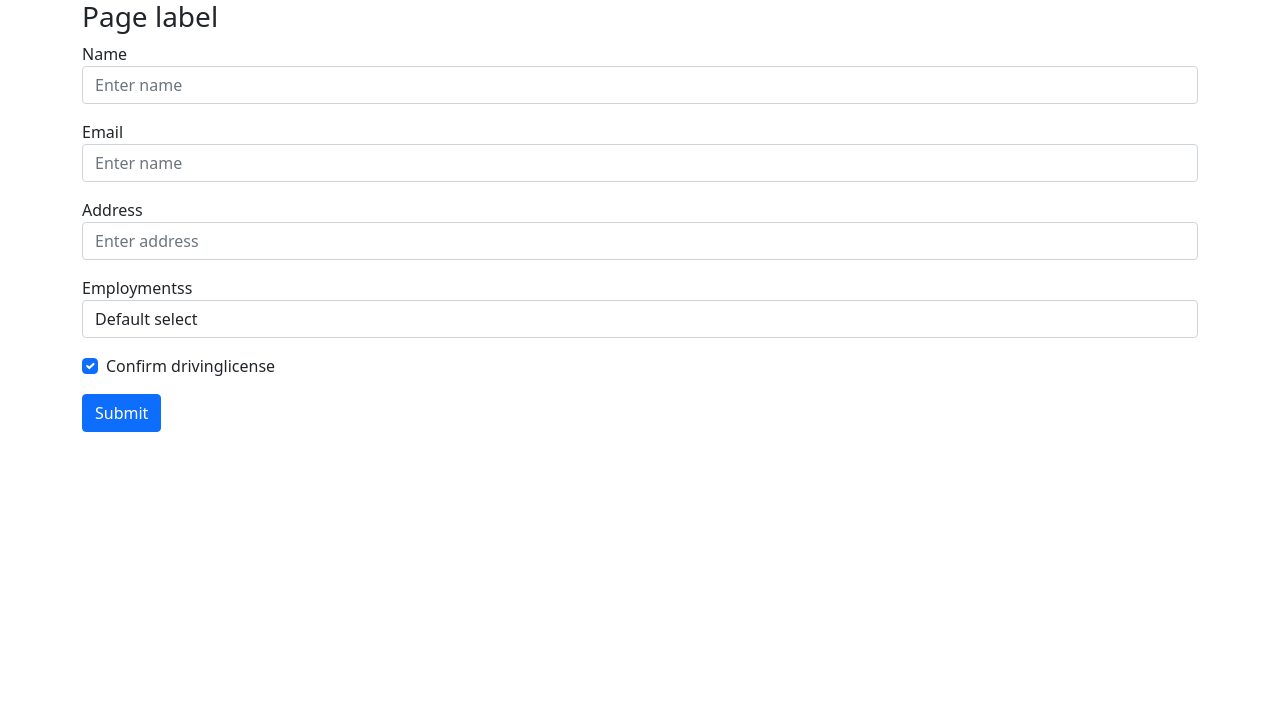
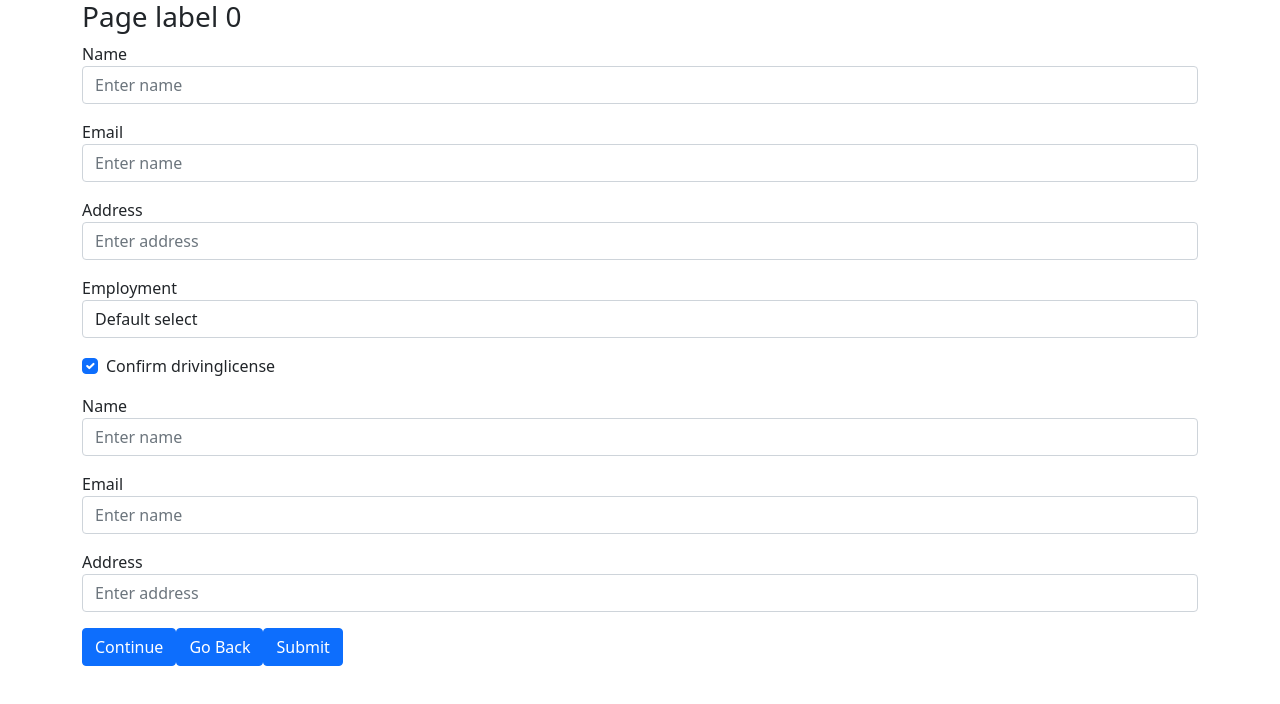
Before and after one commit to uridreiblatt/neophram, a React (Create React App) app: page / in a window 1280 px wide. Shown: the top 704 px of the page. Built offline with nearby package versions, Linux system fonts and the light colour scheme.

Commit message:
dynamic Stage form

```diff
--- a/src/App.js
+++ b/src/App.js
@@ -2,14 +2,34 @@ import formJSON from './Elements/formElement.json';
 import { FormContext } from './FormContext';
 import { useState, useEffect } from 'react';
 import Element from './components/Element';
+import ConfirmForm from './components/ConfirmForm'
 console.log('formJSON',formJSON)
 function App() {
   const [elements, setElements] = useState(null);
+  const [stageFormStep, setstageFormStep] = useState(0);
+  const nextStep = (e) => {
+    var newstageFormStep = stageFormStep
+    e.preventDefault();
+    newstageFormStep=newstageFormStep+1
+    console.log(elements.pages.length)
+    if (newstageFormStep >=elements.pages.length ) return;
 
+    setstageFormStep(newstageFormStep);
+  };
+  const prevStep = (e) => {
+    var newstageFormStep = stageFormStep
+    e.preventDefault();
+    newstageFormStep=newstageFormStep-1
+    console.log(newstageFormStep)
+    if (newstageFormStep<0) return;
+    setstageFormStep(newstageFormStep);
+  };
   const handleSubmit = ()=>{
     console.log('submit')
-    alert(elements)
+    var value_elemnet = elements.fields.map((field,i)=> field.field_value)
+    alert( JSON.stringify(value_elemnet))
     }
+
     const handleChange = (id, event) => {
       const newElements = { ...elements }
       newElements.fields.forEach(field => {
@@ -27,37 +47,39 @@ function App() {
       setElements(newElements)
       });
       }
+
   useEffect(()=>{
   setElements(formJSON[0])
   },[])
 
-  const { fields, page_label } = elements ?? {}
+
+
+
+  const { fields, page_label, pages } = elements ?? {}
   return (
-    <FormContext.Provider value={{handleChange}}>
+
+    <FormContext.Provider value={{handleChange,handleSubmit}}>
     <div className="container">
       <form>
-        <h3>{page_label}</h3>
+        <h3>{page_label} {stageFormStep}</h3>
+
         {fields ? fields.map((field, i) => <div key={i}><Element field={field} /><p></p></div>) : null}
 
-        {/* <div className="form-group">
-          <label htmlFor="exampleInputEmail1">Email address</label>
-          <input type="email" className="form-control" id="exampleInputEmail1" aria-describedby="emailHelp" placeholder="Enter email" />
-          <small id="emailHelp" className="form-text text-muted">We'll never share your email with anyone else.</small>
-        </div>
-        <div className="form-group">
-          <label htmlFor="exampleInputPassword1">Password</label>
-          <input type="password" className="form-control" id="exampleInputPassword1" placeholder="Password" />
-        </div>
-        <div className="form-check">
-          <input type="checkbox" className="form-check-input" id="exampleCheck1" />
-          <label className="form-check-label" htmlFor="exampleCheck1">Check me out</label>
-        </div>
-        <select class="form-select" aria-label="Default select example">
-          <option selected>Open this select menu</option>
-          <option value="1">One</option>
-          <option value="2">Two</option>
-          <option value="3">Three</option>
-        </select>*/}
+
+        {
+            pages ? pages.map((page,i)=>
+                        (stageFormStep === i ?
+                                              page.fields ?
+                                                            page.fields.map((field, i) => <div key={i}><Element field={field} /><p></p></div>)
+                                                          : null
+                                           : null))
+                  :null
+        }
+
+
+
+        <button  className="btn btn-primary" onClick={nextStep}>Continue</button>
+        <button  className="btn btn-primary" onClick={prevStep}>Go Back</button>
         <button type="submit" className="btn btn-primary" onClick={handleSubmit}>Submit</button>
       </form>
     </div>
--- a/src/Elements/formElement.json
+++ b/src/Elements/formElement.json
@@ -1,59 +1,126 @@
 [
     {
-        "page_label":"Page label",
-        "fields" :[
+        "page_label": "Page label",
+        "pages": [
             {
-                "field_id":"english_name",
-                "field_label":"Name",
-                "field_mandatory":"yes",
-                "field_placeholder":"Enter name",
-                "field_type":"text",
-                "field_value":""
-
-            },
-            {
-                "field_id":"email",
-                "field_label":"Email",
-                "field_mandatory":"yes",
-                "field_placeholder":"Enter name",
-                "field_type":"email",
-                "field_value":""
-
-            },
-            {
-                "field_id":"address",
-                "field_label":"Address",
-                "field_mandatory":"yes",
-                "field_placeholder":"Enter address",
-                "field_type":"text",
-                "field_value":""
-
-            },
-            {
-                "field_id":"employment",
-                "field_label":"Employment",
-                "field_mandatory":"yes",
-                "field_placeholder":"Enter name",
-                "field_type":"select",
-                "field_value":"Part-time",
-                "field_options":
-                [
-                    {"option_label":  "Part-time"},
-                    {"option_label":  "Full-time"}
+                "fields": [
+                    {
+                        "field_id": "english_name",
+                        "field_label": "Name",
+                        "field_mandatory": "yes",
+                        "field_placeholder": "Enter name",
+                        "field_type": "text",
+                        "field_value": ""
+                    },
+                    {
+                        "field_id": "email",
+                        "field_label": "Email",
+                        "field_mandatory": "yes",
+                        "field_placeholder": "Enter name",
+                        "field_type": "email",
+                        "field_value": ""
+                    },
+                    {
+                        "field_id": "address",
+                        "field_label": "Address",
+                        "field_mandatory": "yes",
+                        "field_placeholder": "Enter address",
+                        "field_type": "text",
+                        "field_value": ""
+                    }
                 ]
             },
             {
-                "field_id":"driving_license",
-                "field_label":"Confirm drivinglicense",
-                "field_mandatory":"yes",
-                "field_placeholder":"Enter name",
-                "field_type":"checkbox",
-                "field_value":"checked"
+                "fields": [
+                    {
+                        "field_id": "employment",
+                        "field_label": "Employment",
+                        "field_mandatory": "yes",
+                        "field_placeholder": "Enter name",
+                        "field_type": "select",
+                        "field_value": "Part-time",
+                        "field_options": [
+                            {
+                                "option_label": "Part-time"
+                            },
+                            {
+                                "option_label": "Full-time"
+                            }
+                        ]
+                    },
+                    {
+                        "field_id": "driving_license",
+                        "field_label": "Confirm drivinglicense",
+                        "field_mandatory": "yes",
+                        "field_placeholder": "Enter name",
+                        "field_type": "checkbox",
+                        "field_value": "checked"
+                    }
+                ]
+            },
+            {
+                "fields": [
 
+                    {
+                        "field_id": "driving_license",
+                        "field_label": "Confirm drivinglicense",
+                        "field_mandatory": "yes",
+                        "field_placeholder": "Enter name",
+                        "field_type": "confirm",
+                        "field_value": "checked"
+                    }
+                ]
             }
-
-
-
+        ],
+        "fields": [
+            {
+                "field_id": "english_name",
+                "field_label": "Name",
+                "field_mandatory": "yes",
+                "field_placeholder": "Enter name",
+                "field_type": "text",
+                "field_value": ""
+            },
+            {
+                "field_id": "email",
+                "field_label": "Email",
+                "field_mandatory": "yes",
+                "field_placeholder": "Enter name",
+                "field_type": "email",
+                "field_value": ""
+            },
+            {
+                "field_id": "address",
+                "field_label": "Address",
+                "field_mandatory": "yes",
+                "field_placeholder": "Enter address",
+                "field_type": "text",
+                "field_value": ""
+            },
+            {
+                "field_id": "employment",
+                "field_label": "Employment",
+                "field_mandatory": "yes",
+                "field_placeholder": "Enter name",
+                "field_type": "select",
+                "field_value": "Part-time",
+                "field_options": [
+                    {
+                        "option_label": "Part-time"
+                    },
+                    {
+                        "option_label": "Full-time"
+                    }
+                ]
+            },
+            {
+                "field_id": "driving_license",
+                "field_label": "Confirm drivinglicense",
+                "field_mandatory": "yes",
+                "field_placeholder": "Enter name",
+                "field_type": "checkbox",
+                "field_value": "checked"
+            }
         ]
     }
 ]
--- /dev/null
+++ b/src/components/ConfirmForm.js
@@ -0,0 +1,13 @@
+import React, { useContext } from 'react'
+import { FormContext } from '../FormContext';
+const ConfirmForm = ({ field_id, field_label, field_options }) => {
+    const { handleSubmit } = useContext(FormContext);
+    return (
+        <div className="form-group">
+            <h3>Confirm</h3>
+            <button type="submit" className="btn btn-primary" onClick={handleSubmit}>Confirm</button>
+
+        </div>
+    )
+}
+export default ConfirmForm
--- a/src/components/Element.js
+++ b/src/components/Element.js
@@ -2,6 +2,7 @@ import React from 'react';
 import Input from './Input';
 import Select from './Select';
 import Checkbox from './Checkbox';
+import ConfirmForm from './ConfirmForm';
 const Element = ({ field: { field_type, field_id, field_label, field_placeholder, field_value ,field_options} }) => {
     switch (field_type) {
         case 'text' :
@@ -38,6 +39,11 @@ const Element = ({ field: { field_type, field_id, field_label, field_placeholder
                 field_type={field_type}
                 field_value={field_value}
             />)
+            case 'confirm':
+                return (<ConfirmForm
+                    field_id={field_id}
+                    field_label={field_label}
+                />)
         default:
             return null;
     }
--- a/src/components/Select.js
+++ b/src/components/Select.js
@@ -4,11 +4,12 @@ const Select = ({ field_id, field_label, field_options }) => {
     const { handleChange } = useContext(FormContext);
     return (
         <div className="form-group">
-            <label htmlFor="exampleInputPassword1">{field_label}ss</label>
+            <label htmlFor="exampleInputPassword1">{field_label}</label>
             <select className="form-control" onChange={event =>
                 handleChange(field_id, event)}>
                 <option>Default select</option>
-                {field_options.length > 0 && field_options.map((option, i) => <option key={i} value={option.option_label}>{option.option_label} </option>)}
+                {field_options.length > 0 && field_options.map(
+                    (option, i) => <option key={i} value={option.option_label}>{option.option_label} </option>)}
             </select>
         </div>
     )
```
